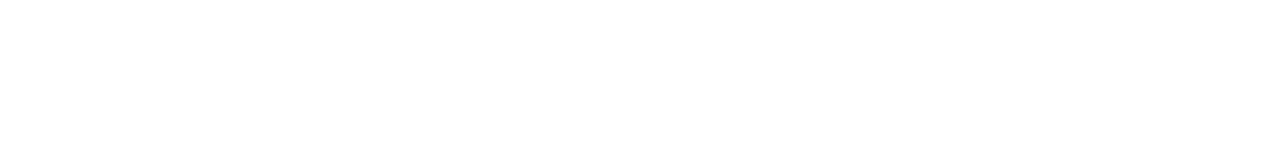
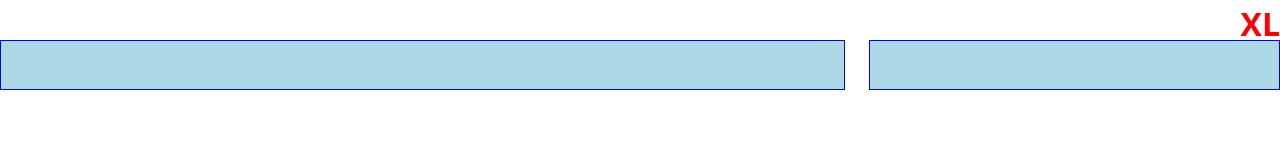
Before and after one commit to DKfedko/lynnyk-ceramics, a plain HTML site: page src/html/index.html in a window 1280 px wide. Drawn offline with nearby package versions, Linux system fonts and the light colour scheme.

Commit message:
add structure to project

```diff
--- a/src/html/index.html
+++ b/src/html/index.html
@@ -4,12 +4,21 @@
   <meta charset="utf-8">
   <meta name="viewport" content="width=device-width, initial-scale=1">
   <title>Lynnyk Ceramisc's</title>
-  <script src="https://cdn.jsdelivr.net/npm/@popperjs/core@2.11.8/dist/umd/popper.min.js"
-          integrity="sha384-I7E8VVD/ismYTF4hNIPjVp/Zjvgyol6VFvRkX/vR+Vc4jQkC+hVqc2pM8ODewa9r" crossorigin="anonymous"></script>
-  <script src="https://cdn.jsdelivr.net/npm/bootstrap@5.3.8/dist/js/bootstrap.min.js"
-          integrity="sha384-G/EV+4j2dNv+tEPo3++6LCgdCROaejBqfUeNjuKAiuXbjrxilcCdDz6ZAVfHWe1Y" crossorigin="anonymous"></script>
+  <link href="https://cdn.jsdelivr.net/npm/bootstrap@5.3.8/dist/css/bootstrap.min.css" rel="stylesheet"
+        integrity="sha384-sRIl4kxILFvY47J16cr9ZwB07vP4J8+LH7qKQnuqkuIAvNWLzeN8tE5YBujZqJLB" crossorigin="anonymous">
+  <script defer src="https://cdn.jsdelivr.net/npm/bootstrap@5.3.8/dist/js/bootstrap.bundle.min.js"
+          integrity="sha384-FKyoEForCGlyvwx9Hj09JcYn3nv7wiPVlz7YYwJrWVcXK/BmnVDxM+D2scQbITxI" crossorigin="anonymous"></script>
+  <link rel="stylesheet" href="../styles/body.css">
 </head>
 <body>
-
+  <div class="container"></div>
+  <div class="row">
+    <div class="col-8">
+      <div class="box"></div>
+    </div>
+    <div class="col-4">
+      <div class="box"></div>
+  </div>
+    </div>
 </body>
 </html>
--- /dev/null
+++ b/src/styles/body.css
@@ -0,0 +1,51 @@
+body {
+  margin-top: 40px; /* This margin just makes the text easier to read. You can remove it if you want since it can mess with your other styles. */
+}
+
+body::before {
+  content: "XS";
+  color: red;
+  font-size: 2rem;
+  font-weight: bold;
+  position: fixed;
+  top: 0;
+  right: 0;
+}
+
+/* This box class is purely used for explaining how the bootstrap grid system works. */
+.box {
+  background-color: lightblue;
+  border: 1px solid blue;
+  min-height: 50px;
+  font-size: 2rem;
+}
+
+@media (min-width: 576px) {
+  body::before {
+    content: "SM";
+  }
+}
+
+@media (min-width: 768px) {
+  body::before {
+    content: "MD";
+  }
+}
+
+@media (min-width: 992px) {
+  body::before {
+    content: "LG";
+  }
+}
+
+@media (min-width: 1200px) {
+  body::before {
+    content: "XL";
+  }
+}
+
+@media (min-width: 1400px) {
+  body::before {
+    content: "XXL";
+  }
+}
```
Also changed, not shown: src/html/form.html (added, +10 -0 lines), src/html/media.html (added, +10 -0 lines).
